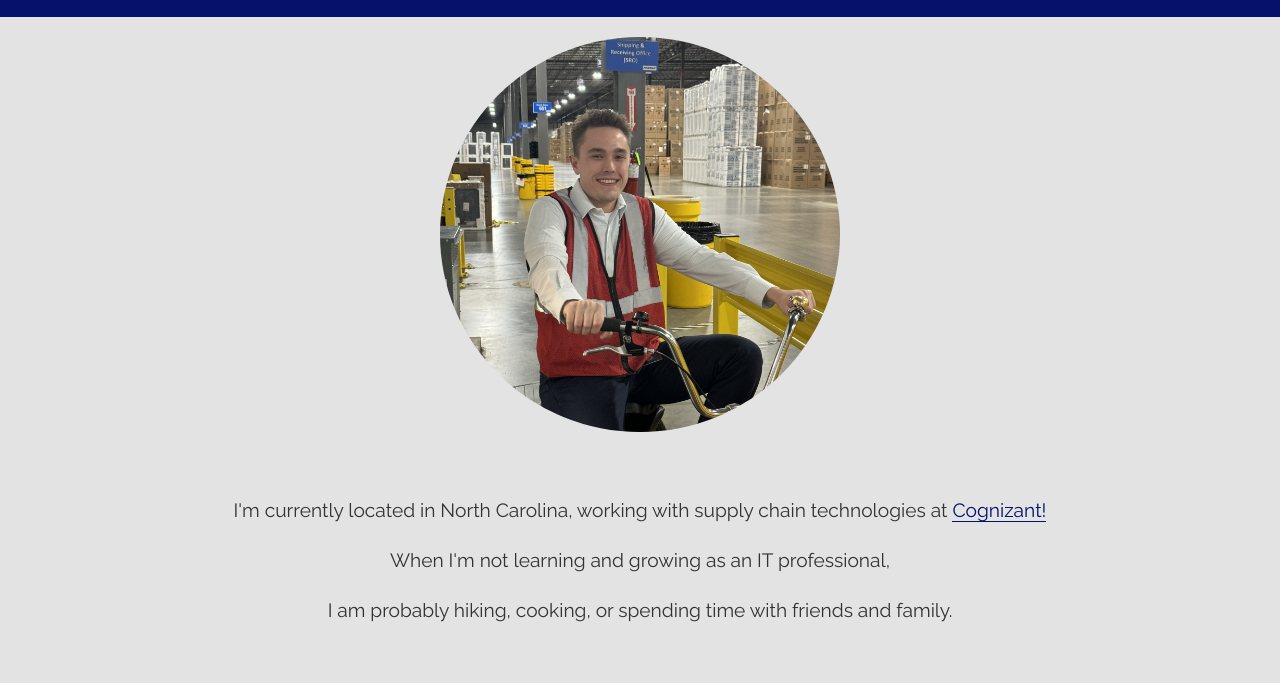
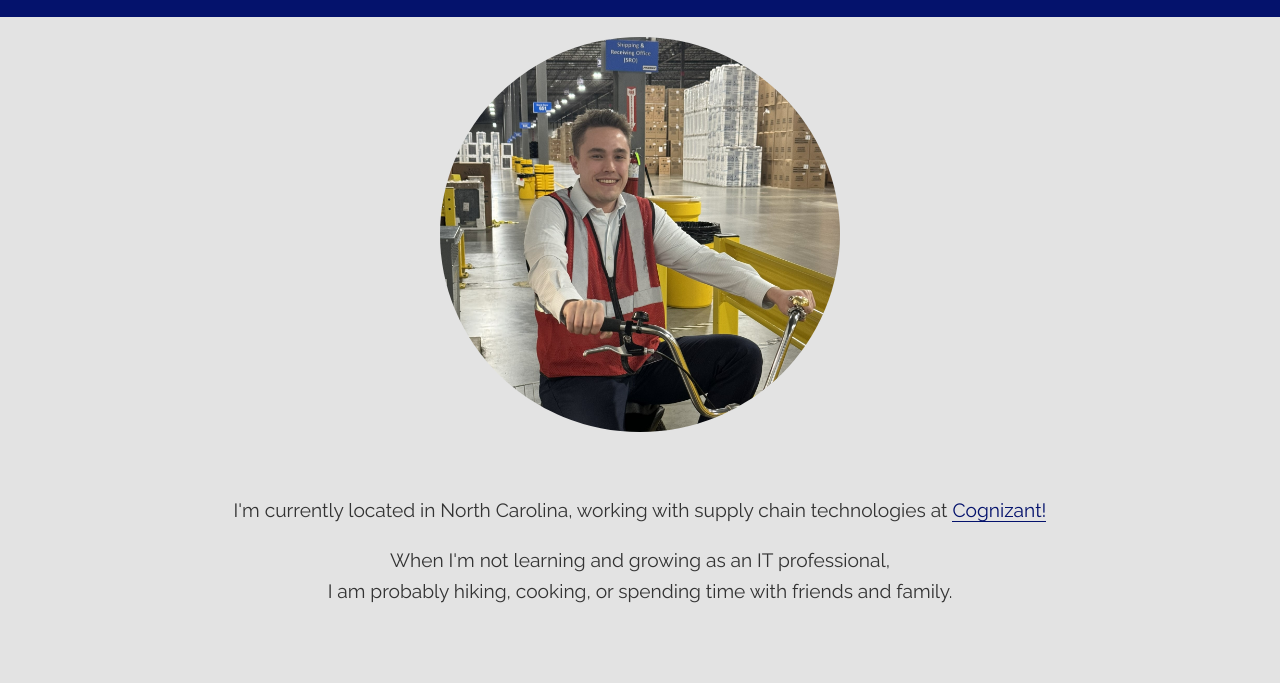
Before and after one commit to ericlemanski/ericlemanski.com, a plain HTML site: page index.html in a window 1280 px wide. Shown: the part 95-778 px from the top of the page. Drawn offline with Linux system fonts and the light colour scheme.

Commit message:
1_20240928

```diff
--- a/index.html
+++ b/index.html
@@ -20,8 +20,7 @@
 
         <section class="intro">
             <p>I'm currently located in North Carolina, working with supply chain technologies at <a href="https://www.cognizant.com/us/en" target="blank" class="cognizant">Cognizant!</a></p>
-            <p>When I'm not learning and growing as an IT professional,</p>
-            <p>I am probably hiking, cooking, or spending time with friends and family.</p>
+            <p>When I'm not learning and growing as an IT professional, <br> I am probably hiking, cooking, or spending time with friends and family.</p>
         </section>
 
         <section class="links">
```
